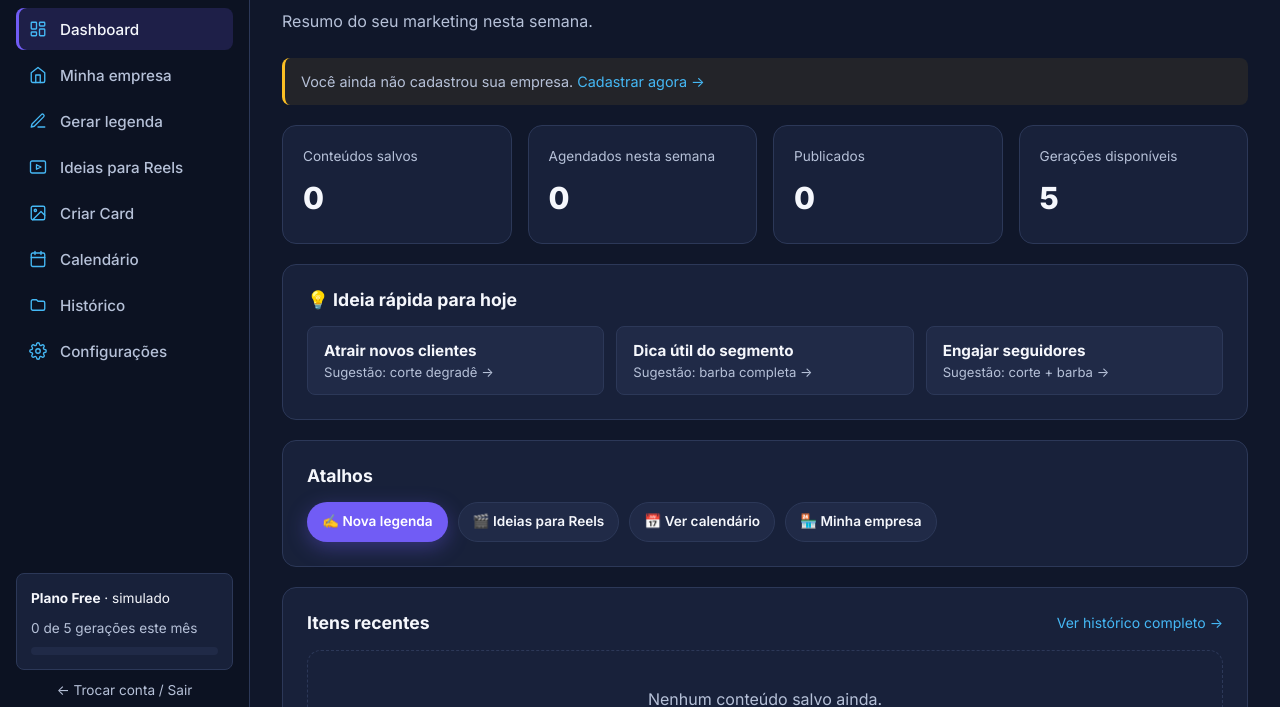
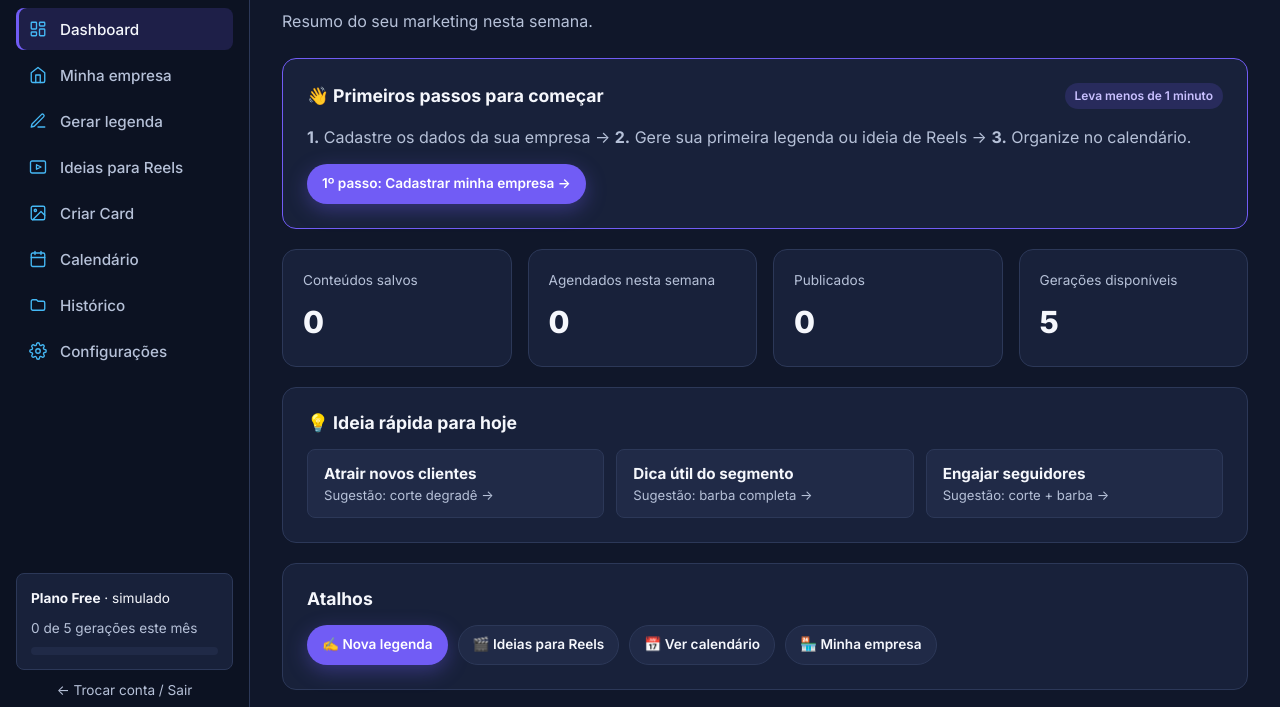
Before and after one commit to Sergin77/socialflow-ia, a plain HTML site: page app.html in a window 1280 px wide. Shown: the part 76-783 px from the top of the page. Drawn offline with nearby package versions, Linux system fonts and the light colour scheme.

Commit message:
Update app.html

```diff
--- a/app.html
+++ b/app.html
@@ -57,9 +57,17 @@
     <section class="view" id="view-dashboard" data-title="Dashboard">
       <p class="view-intro">Resumo do seu marketing nesta semana.</p>
 
-      <div class="notice notice-warning hidden" id="dash-no-business">
-        Você ainda não cadastrou sua empresa.
-        <a href="#empresa">Cadastrar agora →</a>
+      <div class="card hidden" id="dash-no-business" style="border-color: var(--roxo);">
+        <div class="card-header">
+          <h2>👋 Primeiros passos para começar</h2>
+          <span class="tag">Leva menos de 1 minuto</span>
+        </div>
+        <p class="muted" style="margin-bottom: 14px;">
+          <strong>1.</strong> Cadastre os dados da sua empresa →
+          <strong>2.</strong> Gere sua primeira legenda ou ideia de Reels →
+          <strong>3.</strong> Organize no calendário.
+        </p>
+        <a href="#empresa" class="btn btn-primary btn-sm">1º passo: Cadastrar minha empresa →</a>
       </div>
 
       <div class="stats">
@@ -195,6 +203,15 @@
             <label for="cap-format">Formato <span class="required">*</span></label>
             <select id="cap-format" name="format"><option value="">Selecione…</option></select>
             <span class="field-error" data-error-for="cap-format"></span>
+          </div>
+
+          <div class="field field-full">
+            <label for="cap-length">Tamanho da legenda</label>
+            <select id="cap-length" name="length">
+              <option value="curta">Curta (direta ao ponto)</option>
+              <option value="media" selected>Média (equilibrada)</option>
+              <option value="detalhada">Detalhada (mais completa)</option>
+            </select>
           </div>
         </div>
 
```
